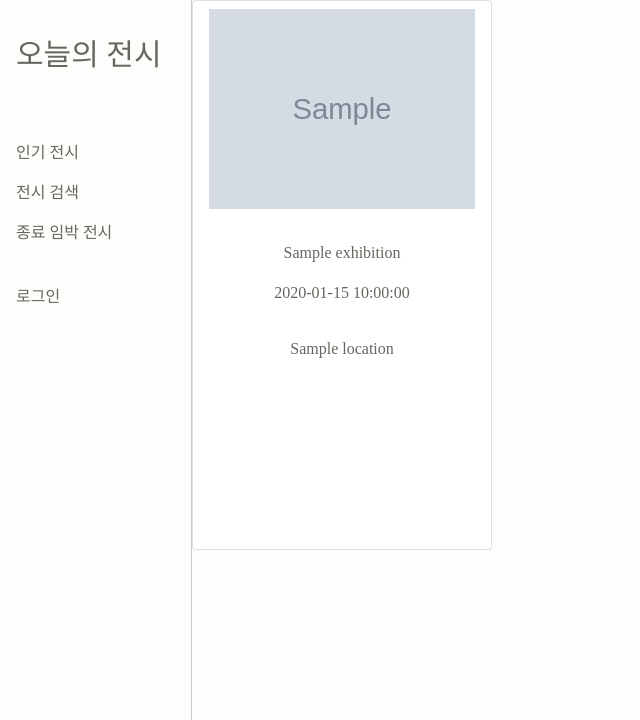
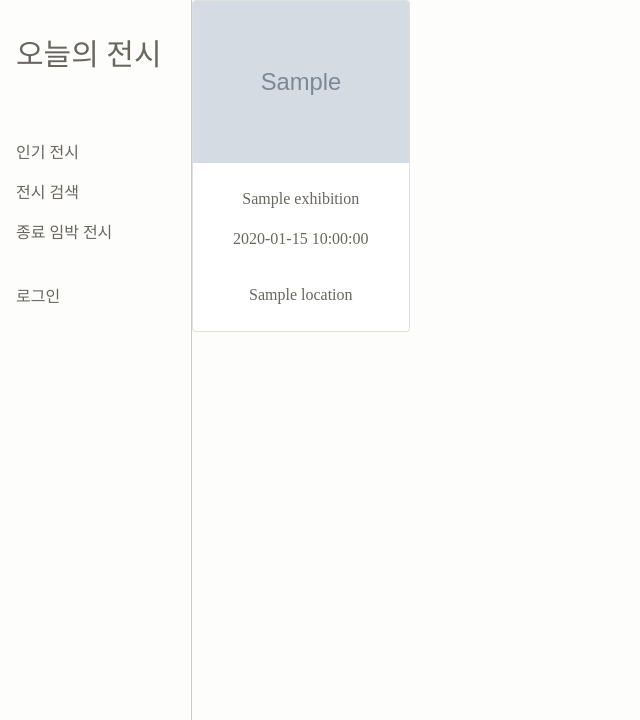
Before and after one commit to 39world/Sailing-99-1st-Team-Project, a Flask app: page /show in a window 1280 px wide. Shown: the part 80-800 px from the top of the page, without its empty margins (0-640 px from the left). Run offline with Flask 2, Linux system fonts and the light colour scheme; grey boxes marked "Sample" are stand-in pictures; a database or web service that is not in the repository returns one stand-in record (values such as "Sample title"); some libraries are stand-ins or nearby versions.

Commit message:
Update show.html

```diff
--- a/templates/show.html
+++ b/templates/show.html
@@ -1,80 +1,42 @@
-<!DOCTYPE html>
+<!doctype html>
 <html lang="en">
+
 <head>
-    <meta charset="UTF-8" />
-    <meta http-equiv="X-UA-Compatible" content="IE=edge" />
-    <meta name="viewport" content="width=device-width, initial-scale=1.0" />
+    <meta charset="UTF-8">
+    <meta http-equiv="X-UA-Compatible" content="IE=edge">
+    <meta name="viewport" content="width=device-width, initial-scale=1.0">
 
     <!-- Webpage Title -->
     <title>인기 전시</title>
 
     <!-- Bootstrap CSS -->
-    <link
-      href="https://cdn.jsdelivr.net/npm/bootstrap@5.0.0-beta2/dist/css/bootstrap.min.css"
-      rel="stylesheet"
-      integrity="sha384-BmbxuPwQa2lc/FVzBcNJ7UAyJxM6wuqIj61tLrc4wSX0szH/Ev+nYRRuWlolflfl"
-      crossorigin="anonymous"
-    />
-    <link rel="preconnect" href="https://fonts.gstatic.com" />
-    <link
-      href="https://fonts.googleapis.com/css2?family=Noto+Serif+KR:wght@200&display=swap"
-      rel="stylesheet"
-    />
+    <link href="https://cdn.jsdelivr.net/npm/bootstrap@5.0.0-beta2/dist/css/bootstrap.min.css" rel="stylesheet"
+        integrity="sha384-BmbxuPwQa2lc/FVzBcNJ7UAyJxM6wuqIj61tLrc4wSX0szH/Ev+nYRRuWlolflfl" crossorigin="anonymous">
+    <link rel="preconnect" href="https://fonts.gstatic.com">
+    <link href="https://fonts.googleapis.com/css2?family=Noto+Serif+KR:wght@200&display=swap" rel="stylesheet">
 
     <!-- Optional JavaScript -->
     <!-- jQuery first, then Popper.js, then Bootstrap JS -->
     <script src="https://ajax.googleapis.com/ajax/libs/jquery/3.4.1/jquery.min.js"></script>
     <script src="https://cdnjs.cloudflare.com/ajax/libs/jquery-cookie/1.4.1/jquery.cookie.js"></script>
-    <script
-      src="https://cdn.jsdelivr.net/npm/bootstrap@5.0.0-beta2/dist/js/bootstrap.bundle.min.js"
+    <script src="https://cdn.jsdelivr.net/npm/bootstrap@5.0.0-beta2/dist/js/bootstrap.bundle.min.js"
         integrity="sha384-b5kHyXgcpbZJO/tY9Ul7kGkf1S0CWuKcCD38l8YkeH8z8QjE0GmW1gYU5S9FOnJ0"
-      crossorigin="anonymous"
-    ></script>
+        crossorigin="anonymous"></script>
 
     <script>
         $(document).ready(function () {
             $("#reviews-box").html("");
-        //showReview();
-        checking_cookie();
+            checking_cookie()
         });
 
-      function showReview() {
-        $.ajax({
-          type: "GET",
-          url: "/info",
-          data: {},
-          success: function (response) {
-            let shows = response["all_info"];
-            for (let i = 0; i < shows.length; i++) {
-              let title = shows[i]["title"];
-              let date = shows[i]["date"];
-              let img = shows[i]["img"];
-              let title_fix = shows[i]["title_fix"];
-              let location = shows[i]["location"];
-              let location_url = shows[i]["location_url"];
-
-              let temp_html = `<div class="card">
-                                                <img class="card-img-top" src="${img}" alt="Card image cap">
-                                                <div class="card-body">
-                                                    <a href="${title_fix}">${title} </a>
-                                                    <p class="card-text">${date}</p>
-                                                    <a href="${location_url}">${location}</a>
-                                                </div>
-                                            </div>`;
-              $("#show-cards").append(temp_html);
-            }
-          },
-        });
-      }
-
         function to_main() {
-        window.location.href = "/";
+            window.location.href = "/"
         }
 
         function sign_out() {
-        $.removeCookie("mytoken", { path: "/" });
-        alert("로그아웃되었습니다.");
-        window.location.href = "/";
+            $.removeCookie('mytoken', { path: '/' });
+            alert('로그아웃되었습니다.')
+            window.location.href = "/"
         }
 
         function checking_cookie() {
@@ -82,31 +44,28 @@
             var cookie = document.cookie;
             // 로그인 상태이면 마이페이지/로그아웃 show, 로그인 hide
             if (cookie != "") {
-          console.log("로그인상태");
+                console.log("로그인상태")
                 $("#mypage").show();
                 $("#logout").show();
                 $("#login").hide();
             }
             //비로그인 상태이면 로그인 show, 마이페이지/로그아웃 hide
             else {
-          console.log("로그인하세요");
+                console.log("로그인하세요")
                 $("#login").show();
                 $("#mypage").hide();
                 $("#logout").hide();
             }
         }
+
     </script>
+
 
     <style>
         * {
-        font-family: "Noto Serif KR", serif;
+            font-family: 'Noto Serif KR', serif;
             color: #68665f;
         }
-
-      /* .nav-link{
-            color: #68665f;
-            font-size: large;
-        } */
 
         body {
             background-color: rgb(253, 253, 252);
@@ -145,7 +104,6 @@
             float: left;
             width: 85%;
             height: 100%;
-        text-decoration-line: none;
         }
 
         .exhibits-link {
@@ -164,8 +122,9 @@
         }
 
         .card {
-        width: 300px;
-        height: 550px;
+            width: 20%;
+            min-width: 200px;
+            /* height: 550px; */
             display: inline-block;
         }
 
@@ -178,44 +137,42 @@
             flex-wrap: wrap;
         }
     </style>
+
 </head>
 
 <body>
     <div id="wrap">
         <!-- 헤더 -->
         <div id="header">
-        <a class="title" href="/" style="text-decoration: none">
+            <a class="title" href="/" style="text-decoration: none;">
                 <h1>오 전</h1>
             </a>
         </div>
         <!-- 내비게이션 -->
         <div id="container">
             <div id="aside">
-          <nav class="nav flex-column" style="color: #68665f">
-            <br />
-            <a class="nav-link" href="/" style="font-size: 30px">오늘의 전시</a>
-            <br />
-            <br />
-            <a class="nav-link active" aria-current="page" href="/show"
-              >인기 전시</a
-            >
+                <nav class="nav flex-column" style="color: #68665f;">
+                    <br>
+                    <a class="nav-link" href="/" style="font-size: 30px;">오늘의 전시</a>
+                    <br>
+                    <br>
+                    <a class="nav-link active" aria-current="page" href="/show">인기 전시</a>
                     <a class="nav-link" href="#">전시 검색</a>
                     <a class="nav-link" href="#">종료 임박 전시</a>
-            <br />
+                    <br>
                     <a class="nav-link" href="/login" id="login">로그인</a>
                     <a class="nav-link" href="/mypage" id="mypage">마이페이지</a>
-            <a class="nav-link" onclick="sign_out()" href="#" id="logout"
-              >로그아웃</a
-            >
+                    <a class="nav-link" onclick='sign_out()' href="#" id="logout">로그아웃</a>
                 </nav>
             </div>
             <!-- 전시 목록 -->
             <div id="contents">
+                <!-- jinja -->
                 <div class="card-columns" id="show-cards">
                     {% for show in shows %}
                     <div class="card">
                       <img
-                class="card-img-top nav-link"
+                        class="card-img-top"
                         src=" {{ show.img }} "
                         alt="Card image cap"
                       />
@@ -233,6 +190,9 @@
                   </div>
                 </div>
             </div>
+
+        </div>
     </div>
 </body>
+
 </html>
```
Lines whose indentation alone changed are shown as unchanged.
